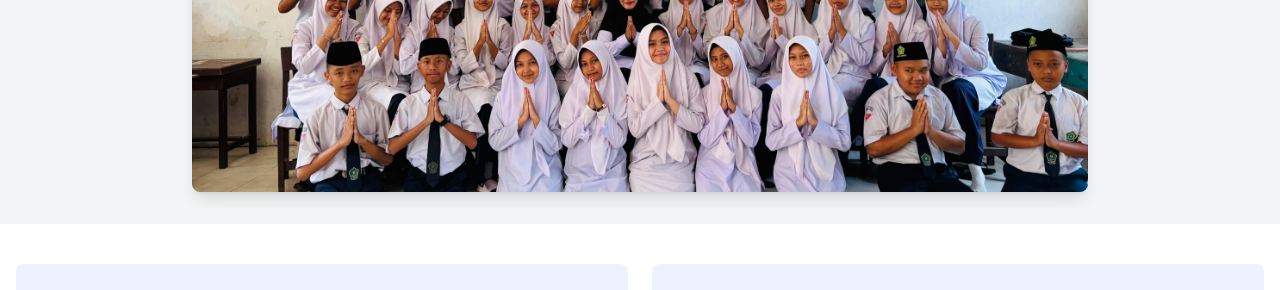
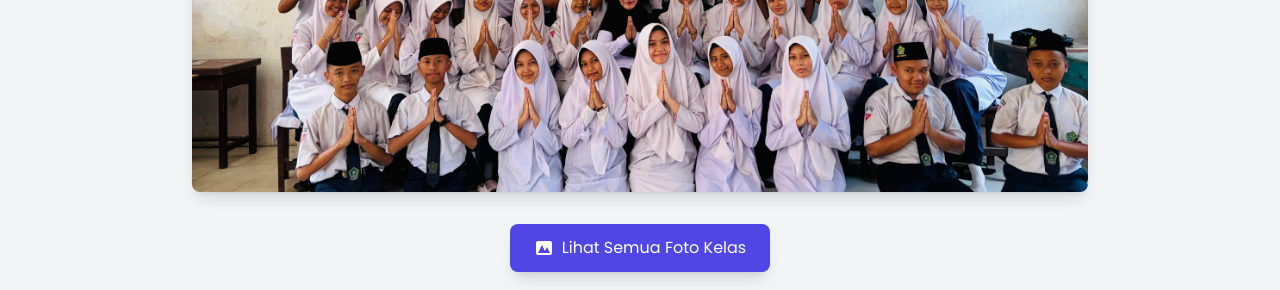
Before and after one commit to Riziq2/classIX2.github.io, a plain HTML site: page index.html in a window 1280 px wide. Shown: the part 912-1202 px from the top of the page. Drawn offline with nearby package versions, Linux system fonts and the light colour scheme.

Commit message:
Update index.html
Changelogs
- add animate

```diff
--- a/index.html
+++ b/index.html
@@ -110,6 +110,16 @@
           </button>
         </div>
       </div>
+              <section class="py-8">
+    <div class="container mx-auto px-4 text-center">
+        <a href="galeri.html" class="inline-flex items-center px-6 py-3 bg-indigo-600 text-white rounded-lg hover:bg-indigo-700 transition-colors shadow-lg hover:shadow-xl transform hover:-translate-y-0.5 transition-all">
+            <svg xmlns="http://www.w3.org/2000/svg" class="h-5 w-5 mr-2" viewBox="0 0 20 20" fill="currentColor">
+                <path fill-rule="evenodd" d="M4 3a2 2 0 00-2 2v10a2 2 0 002 2h12a2 2 0 002-2V5a2 2 0 00-2-2H4zm12 12H4l4-8 3 6 2-4 3 6z" clip-rule="evenodd" />
+            </svg>
+            Lihat Semua Foto Kelas
+        </a>
+    </div>
+    </section>
     </div>
   </section>
 
```
